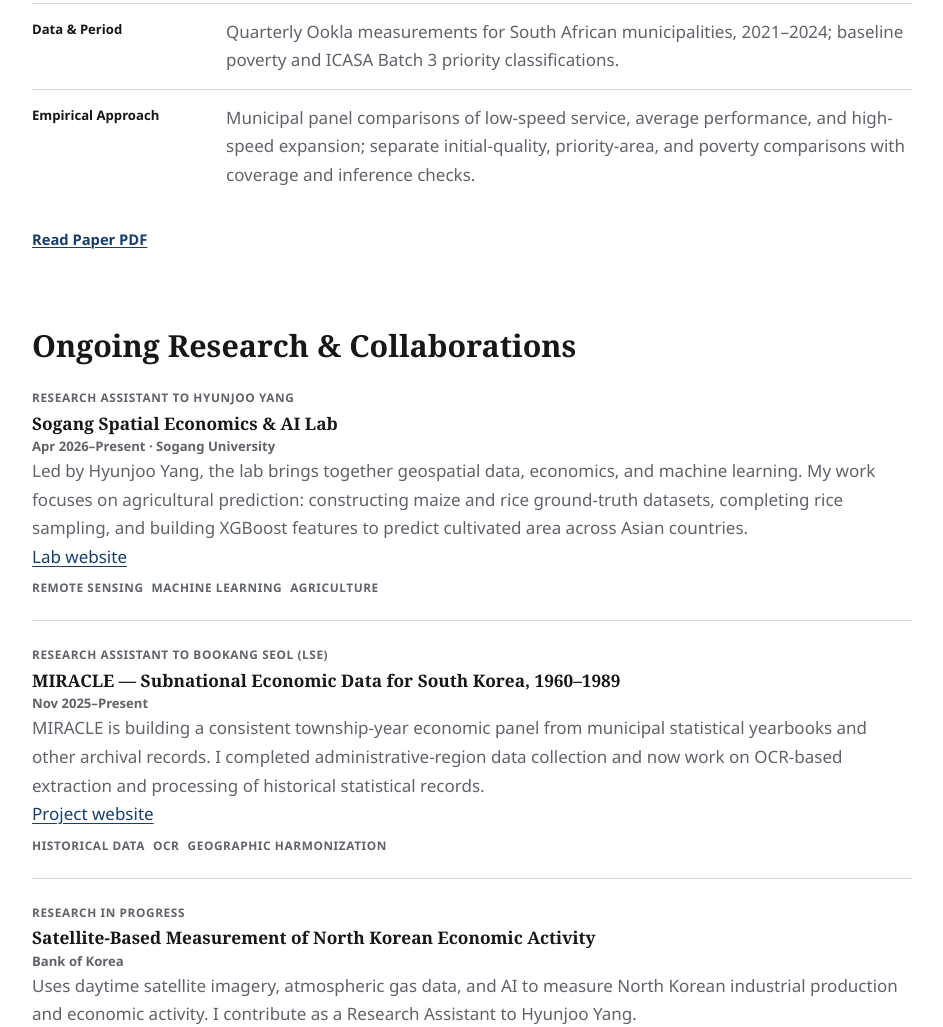
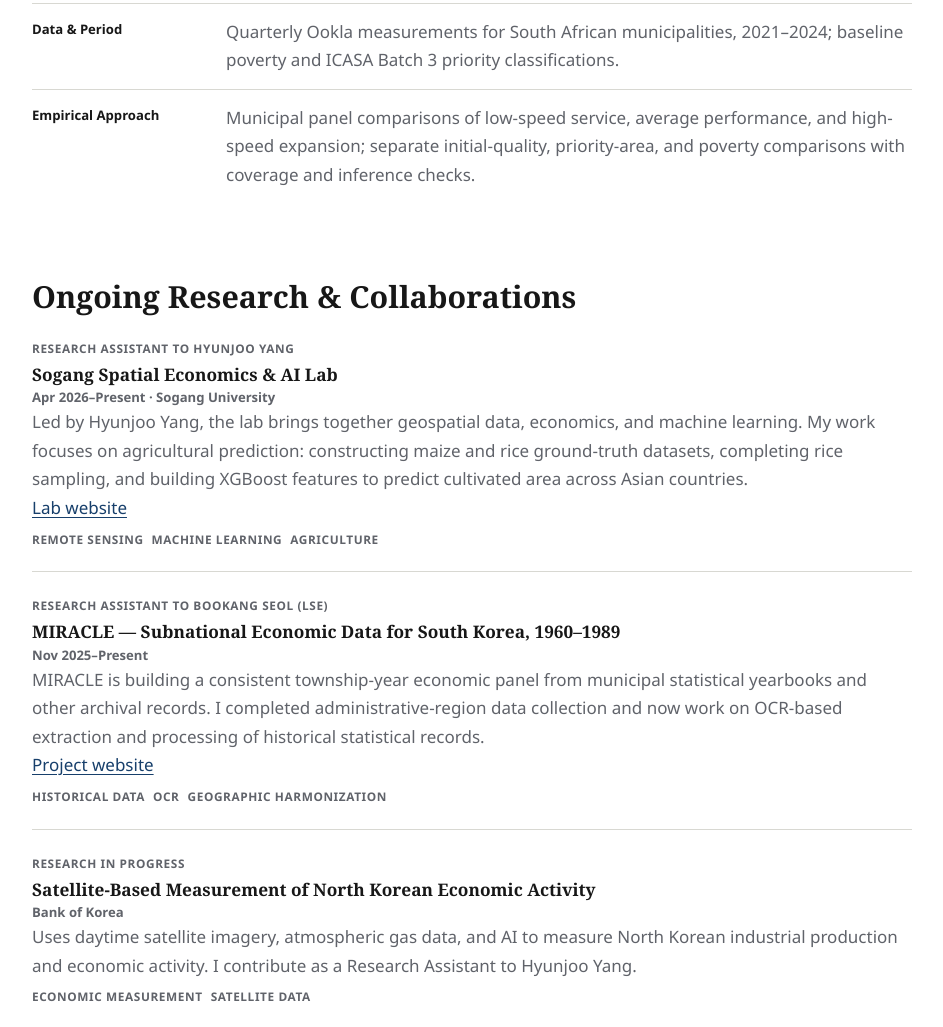
Before and after one commit to yoorims/yoorimson, a website: page papers.html in a window 1280 px wide. Shown: the part 916-1943 px from the top of the page, without its empty margins (168-1111 px from the left). Drawn offline with Linux system fonts and the light colour scheme.

Commit message:
Remove paper PDF and resume title links

```diff
--- a/papers.html
+++ b/papers.html
@@ -67,9 +67,6 @@
             <dd>Municipal panel comparisons of low-speed service, average performance, and high-speed expansion; separate initial-quality, priority-area, and poverty comparisons with coverage and inference checks.</dd>
           </div>
         </dl>
-        <div class="inline-links">
-          <a href="./assets/SA_Broadband_TP_prose_revised_20261024.pdf" target="_blank" rel="noreferrer">Read Paper PDF</a>
-        </div>
       </article>
 
       <section class="section-block" aria-labelledby="ongoing-title">
```
Also changed, not shown: resume.html (+1 -1 lines).
